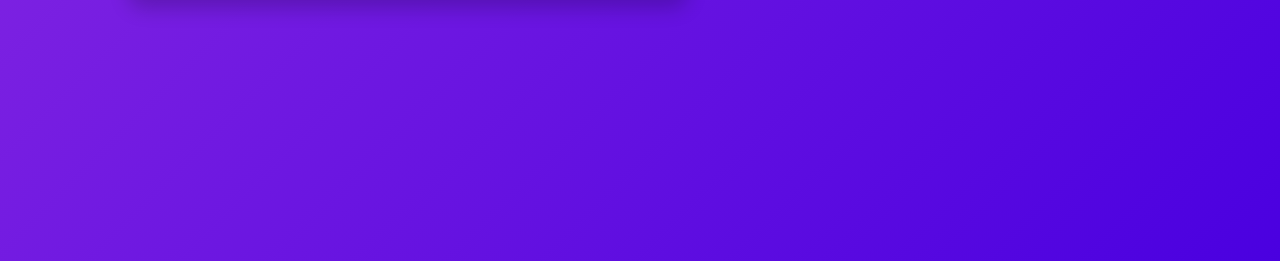
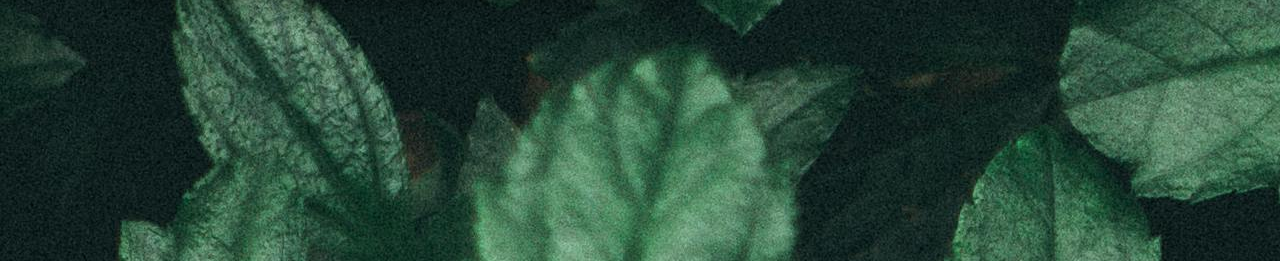
Before and after one commit to HansongProgramming/3JFinalProject, a PHP site: page / in a window 1280 px wide. Shown: the part 579-840 px from the top of the page. Run offline with PHP 8.4, Linux system fonts and the light colour scheme.

Commit message:
INDEX, LOGIN, REGISTRATION : finalization of css for now

```diff
--- a/aesthetics.css
+++ b/aesthetics.css
@@ -1,7 +1,7 @@
 /* General Body Styles */
 body {
     font-family: 'Arial', sans-serif;
-    background-color: #f0f4f8;
+    background-image: url(images/background.jpg);
     margin: 0;
     padding: 0;
     box-sizing: border-box;
@@ -13,8 +13,8 @@ body {
     flex-direction: column;
     align-items: center;
     justify-content: center;
+    background-image: url(images/background.jpg);
     height: 100vh;
-    background: linear-gradient(135deg, #8E2DE2, #4A00E0); /* Purple Gradient */
     color: white;
     text-align: center;
     padding: 20px;
```
Also changed, not shown: images/background.jpg (added).
